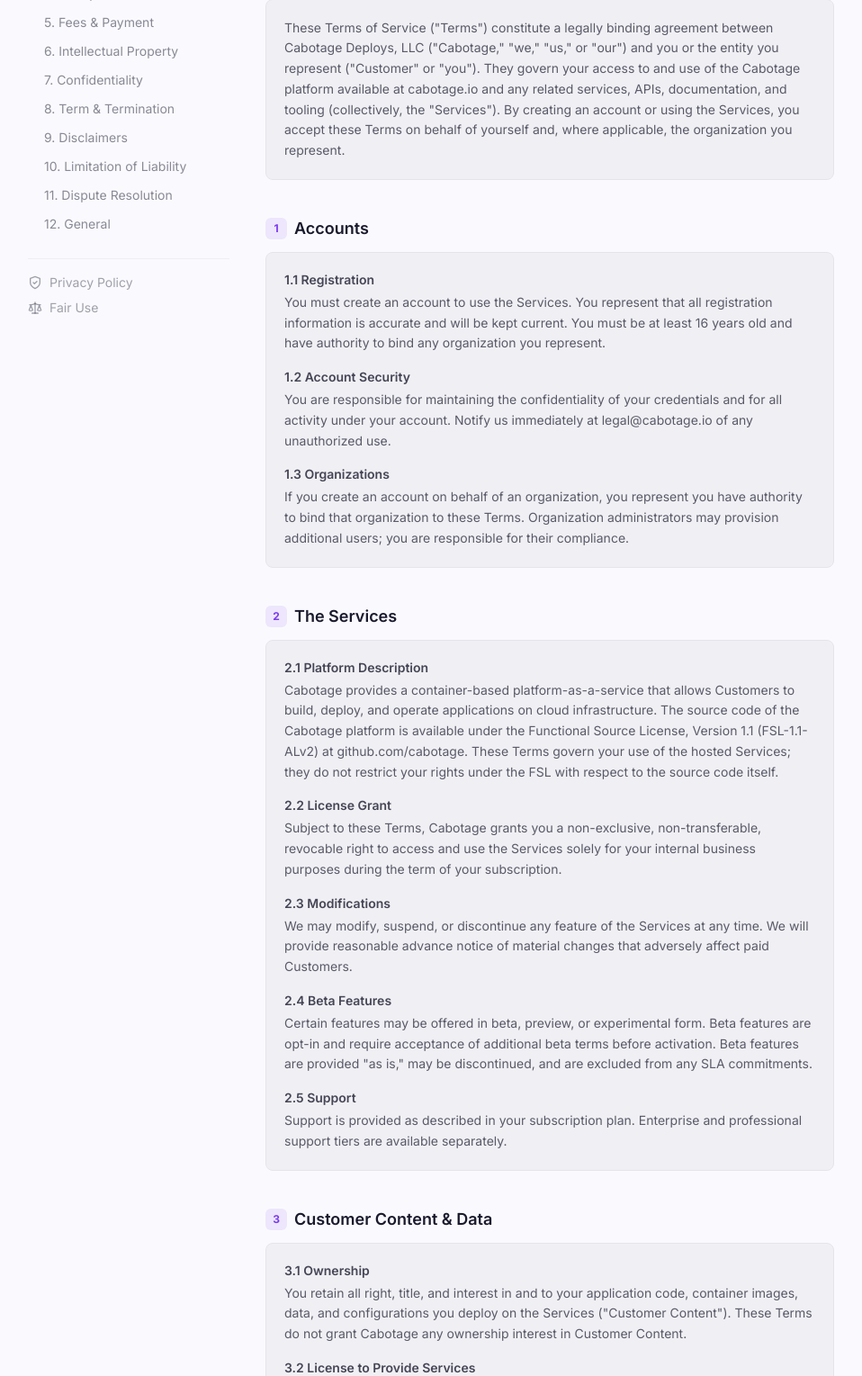
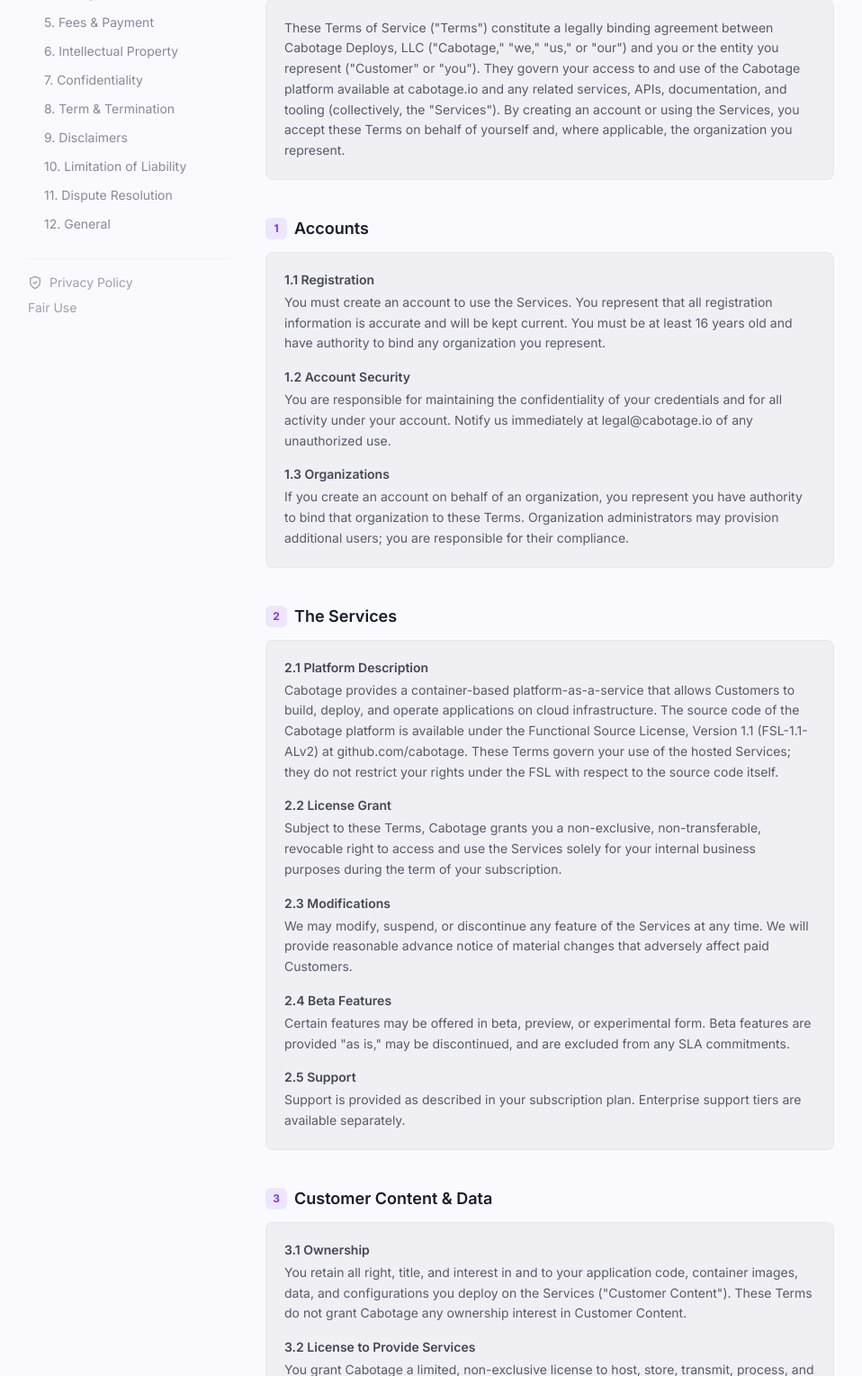
Before and after one commit to cabotage/cabotage-app, a Flask app: template cabotage/client/templates/main/terms.html in a window 1280 px wide. Shown: the part 287-1816 px from the top of the page at 90% size, without its empty margins (161-1119 px from the left). Run offline with Flask 3, Linux system fonts and the light colour scheme; the template is opened without the code that fills it, so the values that code supplies are empty; style sheets or scripts are compiled from the project's sources; parts of the project's set-up code (start-up, migrations or seed data) failed here and were passed over; some libraries are stand-ins or nearby versions.

Commit message:
be real abt plans support

```diff
--- a/cabotage/client/templates/_macros.html
+++ b/cabotage/client/templates/_macros.html
@@ -1240,10 +1240,6 @@
     <svg class="{{ size }}" viewBox="0 0 24 24" fill="currentColor">
       <path d="M12 0C5.37 0 0 5.37 0 12c0 5.31 3.435 9.795 8.205 11.385.6.105.825-.255.825-.57 0-.285-.015-1.23-.015-2.235-3.015.555-3.795-.735-4.035-1.41-.135-.345-.72-1.41-1.23-1.695-.42-.225-1.02-.78-.015-.795.945-.015 1.62.87 1.845 1.23 1.08 1.815 2.805 1.305 3.495.99.105-.78.42-1.305.765-1.605-2.67-.3-5.46-1.335-5.46-5.925 0-1.305.465-2.385 1.23-3.225-.12-.3-.54-1.53.12-3.18 0 0 1.005-.315 3.3 1.23.96-.27 1.98-.405 3-.405s2.04.135 3 .405c2.295-1.56 3.3-1.23 3.3-1.23.66 1.65.24 2.88.12 3.18.765.84 1.23 1.905 1.23 3.225 0 4.605-2.805 5.625-5.475 5.925.435.375.81 1.095.81 2.22 0 1.605-.015 2.895-.015 3.3 0 .315.225.69.825.57A12.02 12.02 0 0 0 24 12c0-6.63-5.37-12-12-12z" />
     </svg>
-  {% else %}
-    <svg class="{{ size }}" viewBox="0 0 24 24" fill="none" stroke="currentColor" stroke-width="2" stroke-linecap="round" stroke-linejoin="round">
-      <use href="{{ url_for('static', filename='lucide-sprite.svg') }}#{{ name }}"></use>
-    </svg>
   {% endif %}
 {% endmacro %}
 
--- a/cabotage/client/templates/main/terms.html
+++ b/cabotage/client/templates/main/terms.html
@@ -202,13 +202,13 @@
             <div>
               <h3 class="text-sm font-semibold text-base-content/80 mb-1">2.4 Beta Features</h3>
               <p class="text-sm text-base-content/70 leading-relaxed">
-                Certain features may be offered in beta, preview, or experimental form. Beta features are opt-in and require acceptance of additional beta terms before activation. Beta features are provided "as is," may be discontinued, and are excluded from any SLA commitments.
+                Certain features may be offered in beta, preview, or experimental form. Beta features are provided "as is," may be discontinued, and are excluded from any SLA commitments.
               </p>
             </div>
             <div>
               <h3 class="text-sm font-semibold text-base-content/80 mb-1">2.5 Support</h3>
               <p class="text-sm text-base-content/70 leading-relaxed">
-                Support is provided as described in your subscription plan. Enterprise and professional support tiers are available separately.
+                Support is provided as described in your subscription plan. Enterprise support tiers are available separately.
               </p>
             </div>
           </div>
```
